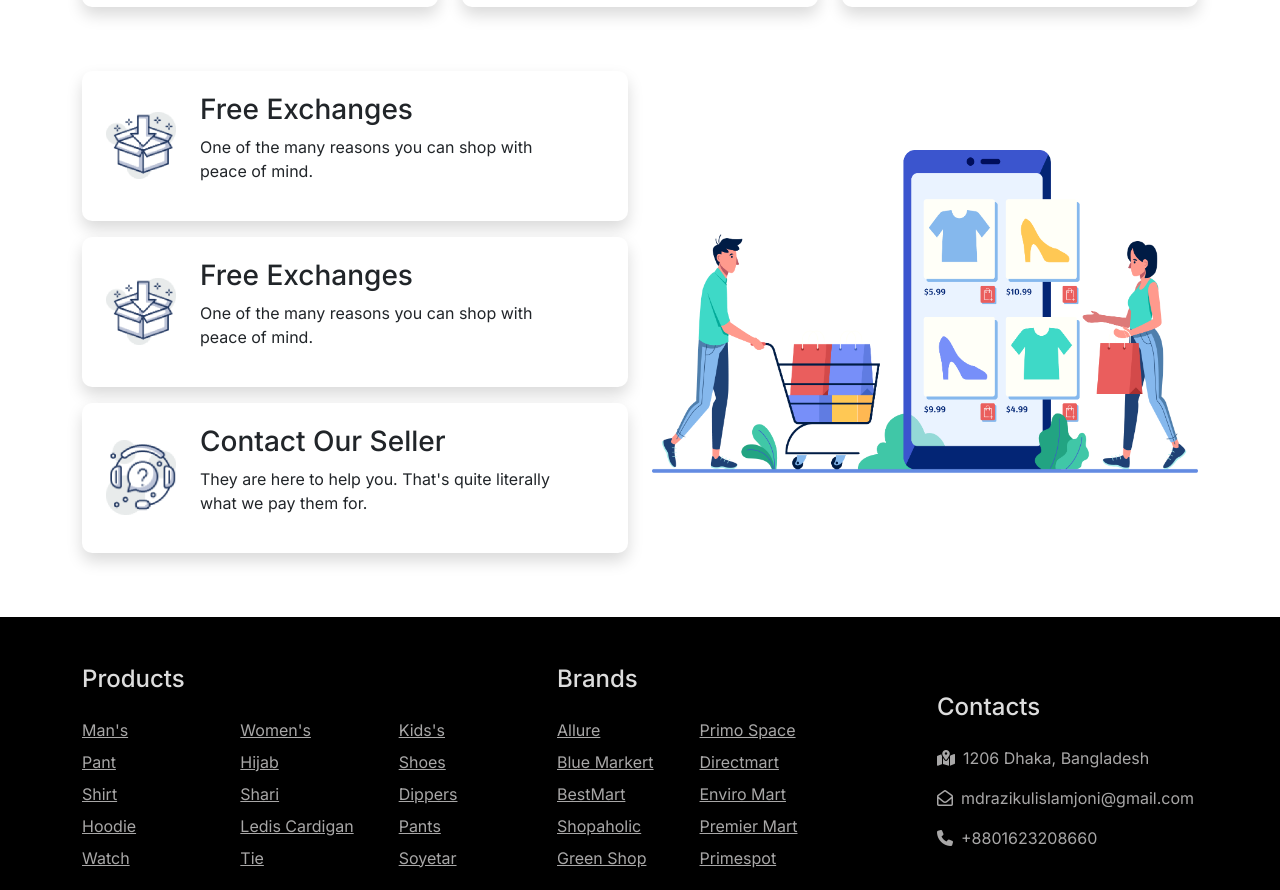
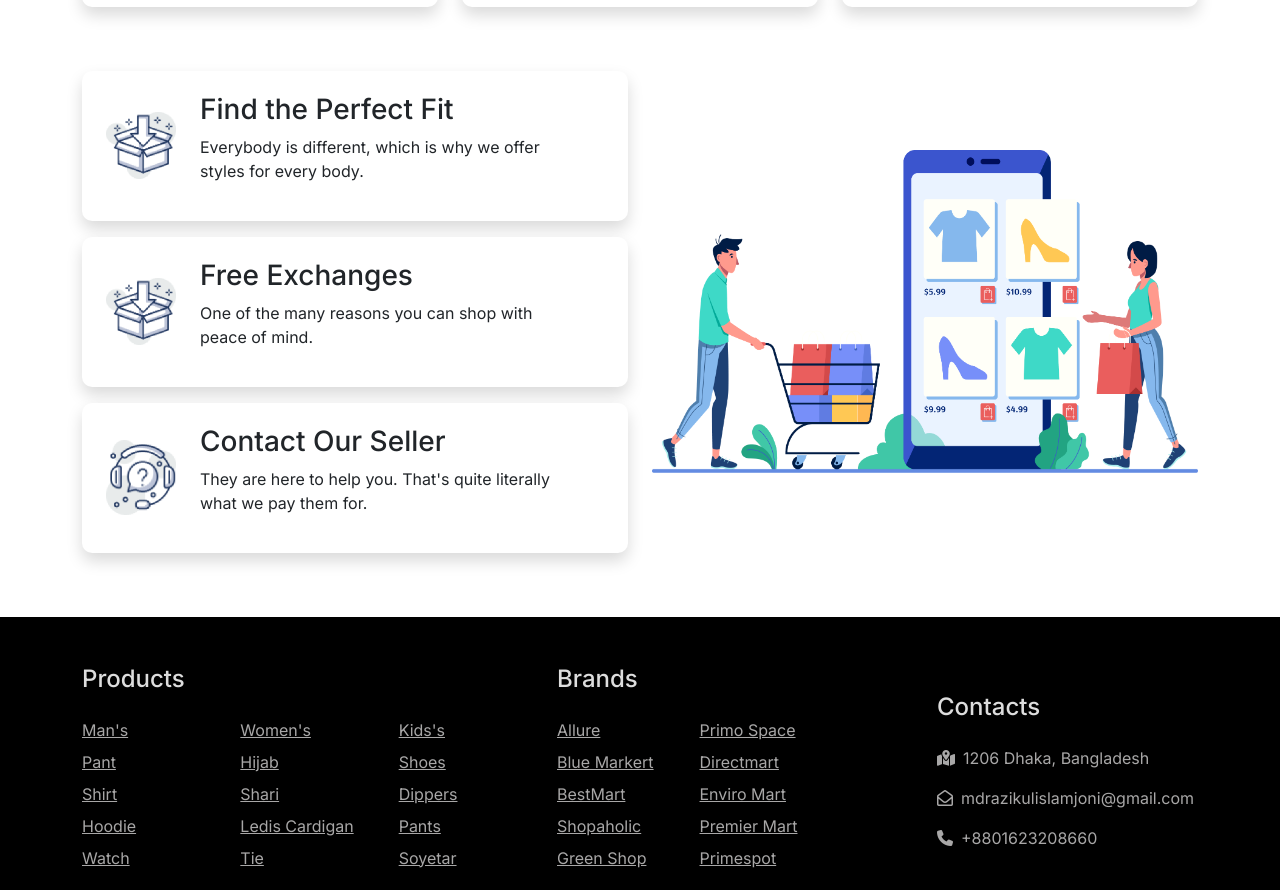
Before and after one commit to razikuljoni/assignment02, a plain HTML site: page index.html in a window 1280 px wide. Shown: the part 2122-3012 px from the top of the page. Drawn offline with nearby package versions, Linux system fonts and the light colour scheme.

Commit message:
added some text

```diff
--- a/index.html
+++ b/index.html
@@ -326,10 +326,11 @@
                                     />
                                 </div>
                                 <div class="service-content pe-5 ">
-                                    <h3>Free Exchanges</h3>
+                                    <h3>Find the Perfect Fit</h3>
                                     <p>
-                                        One of the many reasons you can shop
-                                        with peace of mind.
+                                        Everybody is different, which is why we
+
+offer styles for every body.
                                     </p>
                                 </div>
                             </div>
```
